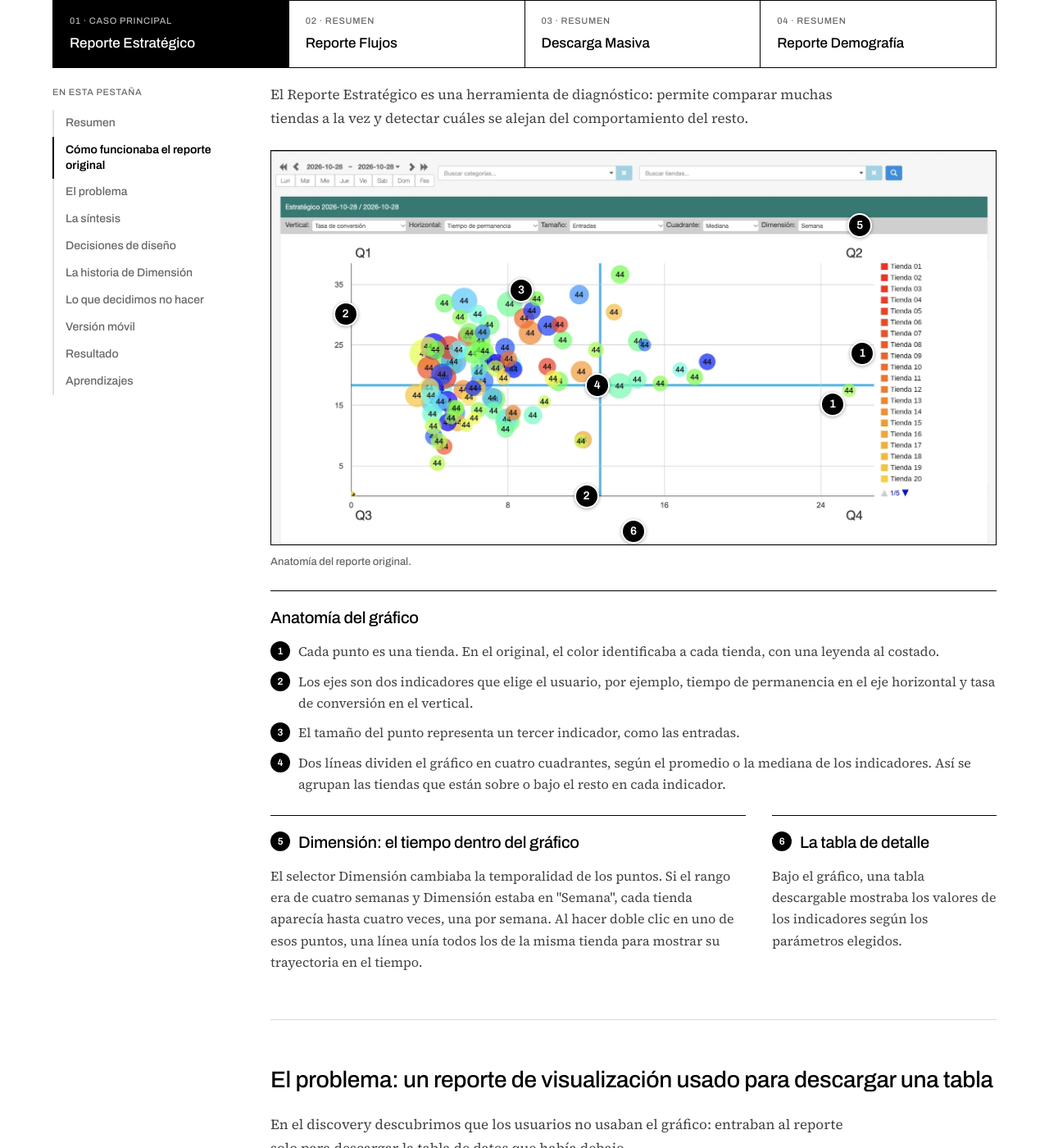
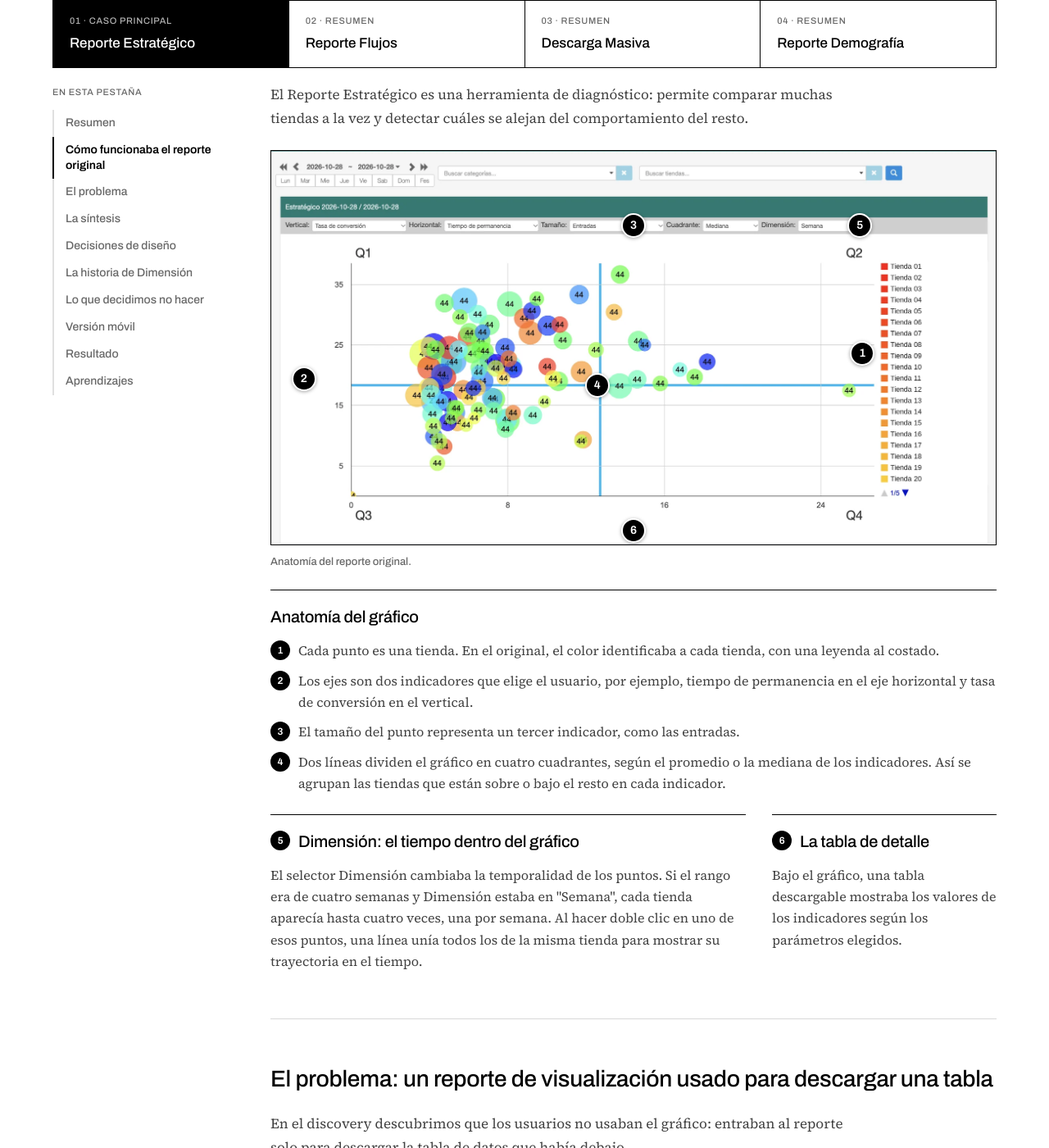
Before and after one commit to cathernandez/cathernandez.github.io, a Jekyll site: the page built from proyectos/plataforma-bi.html, in a window 1280 px wide and 1400 px high, scrolled down 3328 px. Shown: the whole window at 82% size. Built offline with Jekyll 4.4.1, drawn with Linux system fonts in a browser that asks for light colours.

Commit message:
Anatomía: ajustes de marcadores y desplazamiento a la tabla de detalle (anonimizada) al activar el 6
Co-Authored-By: Claude Opus 5.5 <noreply@anthropic.com>
Claude-Session: https://claude.ai/code/session_01UYqgEbCiSSGF4VPAAjuLQ2

```diff
--- a/assets/css/estilos.css
+++ b/assets/css/estilos.css
@@ -474,8 +474,13 @@ p { margin: 0; }
 }
 
 /* 10. Imágenes con marcadores numerados interactivos ---- */
-.anatomia { position: relative; border: var(--borde); line-height: 0; }
+.anatomia { position: relative; border: var(--borde); line-height: 0; overflow: hidden; aspect-ratio: 1800 / 979; }
 .anatomia img { display: block; width: 100%; height: auto; }
+.anatomia__grafico { position: relative; }
+/* Gráfico + tabla apilados; al activar el 6 se desplaza hasta mostrar la tabla (726 de 1705 px) */
+.anatomia__lienzo { transition: transform .7s cubic-bezier(.4, 0, .2, 1); }
+.anatomia--tabla .anatomia__lienzo { transform: translateY(-42.58%); }
+@media (prefers-reduced-motion: reduce) { .anatomia__lienzo { transition: none; } }
 .anatomia__etiqueta {
   position: absolute; transform: translate(-50%, -50%);
   width: 30px; height: 30px; padding: 0; border-radius: 50%;
--- a/assets/img/manifiesto-imagenes.csv
+++ b/assets/img/manifiesto-imagenes.csv
@@ -59,3 +59,4 @@ b8e9eccacf265c396cf6b45ea8ffad8a,assets/img/hold/26-pantalla-add-expense-hold-op
 2a43025b63c5cc8a71ea28819a9e06ff,assets/img/home/foto-catalina.webp,560,640,26,"Retrato de Catalina Hernández sonriendo, con pelo castaño largo y blusa blanca bordada."
 bf96095a471e1f1a58cc722f98a1cdf7,assets/docs/cv-catalina-hernandez.pdf,,,58,CV
 6b1f752dddfe96efbcfa049959f13f42,assets/img/plataforma-bi/01-reporte-original-anatomia.webp,1800,979,71,"Captura del reporte original, anonimizada: gráfico de dispersión con tiendas como puntos de colores, cuadrantes Q1 a Q4, selectores sobre el gráfico y leyenda de tiendas a la derecha."
+e65799683d1fa1430e41b3e8b914ece8,assets/img/plataforma-bi/02-reporte-original-tabla.webp,1800,726,117,"Tabla de detalle del reporte original, anonimizada: una fila por tienda con fecha, entradas, venta, tickets, artículos, ticket promedio, artículos por ticket, tasa de conversión, concurrencia y tiempo de permanencia."
--- a/assets/js/menu.js
+++ b/assets/js/menu.js
@@ -119,6 +119,11 @@ document.addEventListener('DOMContentLoaded', function () {
   function resaltar(clave, activo) {
     Array.prototype.forEach.call(elementos(clave), function (el) {
       el.classList.toggle('anatomia-activo', activo);
+      // La tabla está bajo el gráfico: la imagen se desplaza hacia abajo para mostrarla
+      if (clave === 'tabla' && el.matches('[data-anatomia]')) {
+        var marco = el.closest('.anatomia');
+        if (marco) marco.classList.toggle('anatomia--tabla', activo);
+      }
     });
   }
   function claveDe(el) {
--- a/proyectos/plataforma-bi.html
+++ b/proyectos/plataforma-bi.html
@@ -74,14 +74,17 @@ scripts:
 <p style="margin: 0; color: rgba(0,0,0,0.75); line-height: 1.7; font-size: 17px; max-width: 720px">El Reporte Estratégico es una herramienta de diagnóstico: permite comparar muchas tiendas a la vez y detectar cuáles se alejan del comportamiento del resto.</p>
 <div class="pila g-10">
 <div class="anatomia">
+<div class="anatomia__lienzo">
+<div class="anatomia__grafico">
 <img alt="Captura del reporte original, anonimizada: gráfico de dispersión con tiendas como puntos de colores, cuadrantes Q1 a Q4, selectores sobre el gráfico y leyenda de tiendas a la derecha." decoding="async" height="979" loading="lazy" src="{{ '/assets/img/plataforma-bi/01-reporte-original-anatomia.webp' | relative_url }}" width="1800"/>
-<button aria-label="2: eje vertical" class="anatomia__etiqueta" data-anatomia="ejes" style="left: 10.25%; top: 41.4%" type="button">2</button>
-<button aria-label="2: eje horizontal" class="anatomia__etiqueta" data-anatomia="ejes" style="left: 43.5%; top: 87.6%" type="button">2</button>
-<button aria-label="1: punto (una tienda)" class="anatomia__etiqueta" data-anatomia="puntos" style="left: 77.5%; top: 64.4%" type="button">1</button>
-<button aria-label="3: tamaño" class="anatomia__etiqueta" data-anatomia="tamano" style="left: 34.5%; top: 35.4%" type="button">3</button>
+<button aria-label="1: leyenda (cada color, una tienda)" class="anatomia__etiqueta" data-anatomia="puntos" style="left: 81.6%; top: 51.5%" type="button">1</button>
+<button aria-label="2: ejes" class="anatomia__etiqueta" data-anatomia="ejes" style="left: 4.5%; top: 58%" type="button">2</button>
+<button aria-label="3: selector Tamaño" class="anatomia__etiqueta" data-anatomia="tamano" style="left: 50%; top: 19%" type="button">3</button>
 <button aria-label="4: cuadrantes" class="anatomia__etiqueta" data-anatomia="cuadrantes" style="left: 45.0%; top: 59.5%" type="button">4</button>
-<button aria-label="1: leyenda" class="anatomia__etiqueta" data-anatomia="puntos" style="left: 81.6%; top: 51.5%" type="button">1</button>
 <button aria-label="5: selector Dimensión" class="anatomia__etiqueta" data-anatomia="dimension" style="left: 81.25%; top: 19%" type="button">5</button>
+</div>
+<img alt="Tabla de detalle del reporte original, anonimizada: una fila por tienda con fecha, entradas, venta, tickets, artículos, ticket promedio, artículos por ticket, tasa de conversión, concurrencia y tiempo de permanencia." class="anatomia__tabla" decoding="async" height="726" loading="lazy" src="{{ '/assets/img/plataforma-bi/02-reporte-original-tabla.webp' | relative_url }}" width="1800"/>
+</div>
 <button aria-label="6: tabla de detalle, bajo el gráfico" class="anatomia__etiqueta" data-anatomia="tabla" style="left: 50.0%; top: 96.6%" type="button">6</button>
 </div>
 <span class="pie-imagen">Anatomía del reporte original.</span>
```
Also changed, not shown: assets/img/plataforma-bi/02-reporte-original-tabla.webp (added).
